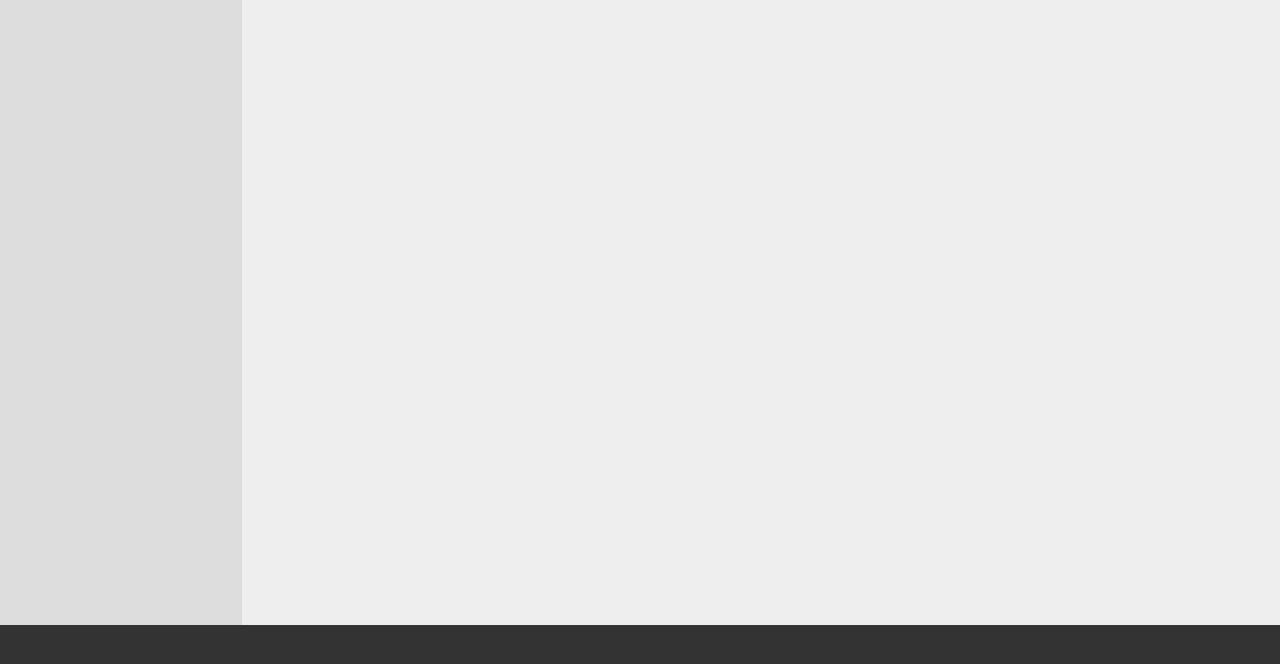
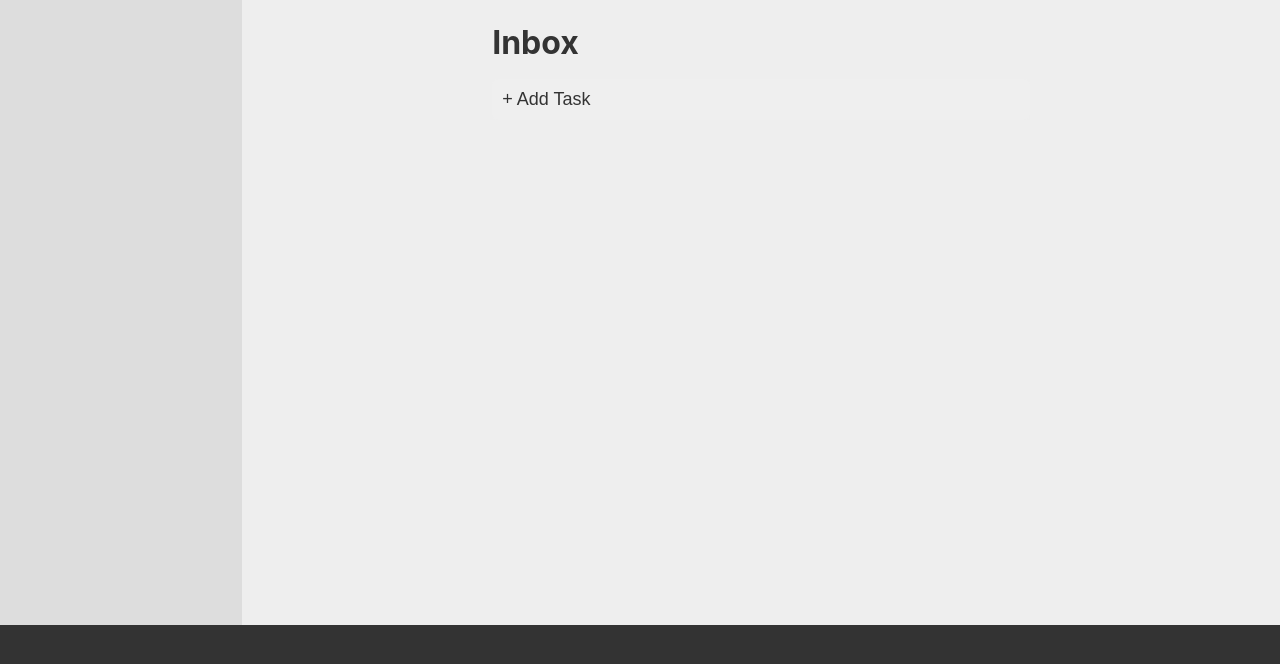
Before and after one commit to StanimirKosev/odin-to-do-list, a plain HTML site: page index.html in a window 1280 px wide. Shown: the part 128-792 px from the top of the page. Drawn offline with Linux system fonts and the light colour scheme.

Commit message:
inbox page

```diff
--- a/main.js
+++ b/main.js
@@ -1 +1 @@
-(()=>{"use strict";!function(){const e=document.getElementById("parent"),t=document.createElement("div");t.textContent="To-do List",e.appendChild(t).className="header";const c=document.createElement("img");c.src="pictures/check.png",c.alt="check-pic",t.appendChild(c);const n=document.createElement("div");e.appendChild(n).className="sidebar";const d=document.createElement("div");e.appendChild(d).className="main";const a=document.createElement("div");e.appendChild(a).className="footer"}()})();
+(()=>{"use strict";!function(){const e=document.getElementById("parent"),t=document.createElement("div");t.textContent="To-do List",e.appendChild(t).className="header";const n=document.createElement("img");n.src="pictures/check.png",n.alt="check-pic",t.appendChild(n);const c=document.createElement("div");e.appendChild(c).className="sidebar";const d=document.createElement("div");e.appendChild(d).className="inbox";const a=document.createElement("div");e.appendChild(a).className="footer"}(),function(){const e=document.querySelector(".inbox"),t=document.createElement("div");t.textContent="Inbox",e.appendChild(t).className="inboxTitle";const n=document.createElement("button");n.textContent="+ Add Task",e.appendChild(n).className="addTask"}()})();
--- a/style.css
+++ b/style.css
@@ -92,6 +92,31 @@ img[src*=check]{
     background-color: var(--secondary-light);
 }
 
-.main{
+.inbox{
     background-color: var(--primary-light);
+    padding: 30px 250px;
+    display: flex;
+    flex-direction: column;
 }
+
+/* Inbox Content - inbox.js*/
+
+.inboxTitle{
+    font-size: 32px;
+    font-weight: bold;
+    color: var(--primary-dark);
+    padding-bottom: 20px;
+}
+
+.addTask{
+    border: none;
+    border-radius: 6px;
+    display: flex;
+    padding: 10px;
+    font-size: 18px;
+    color: var(--primary-dark);
+}
+
+.addTask:hover{
+    background-color: rgba(0, 0, 0, 0.1);
+}
```
